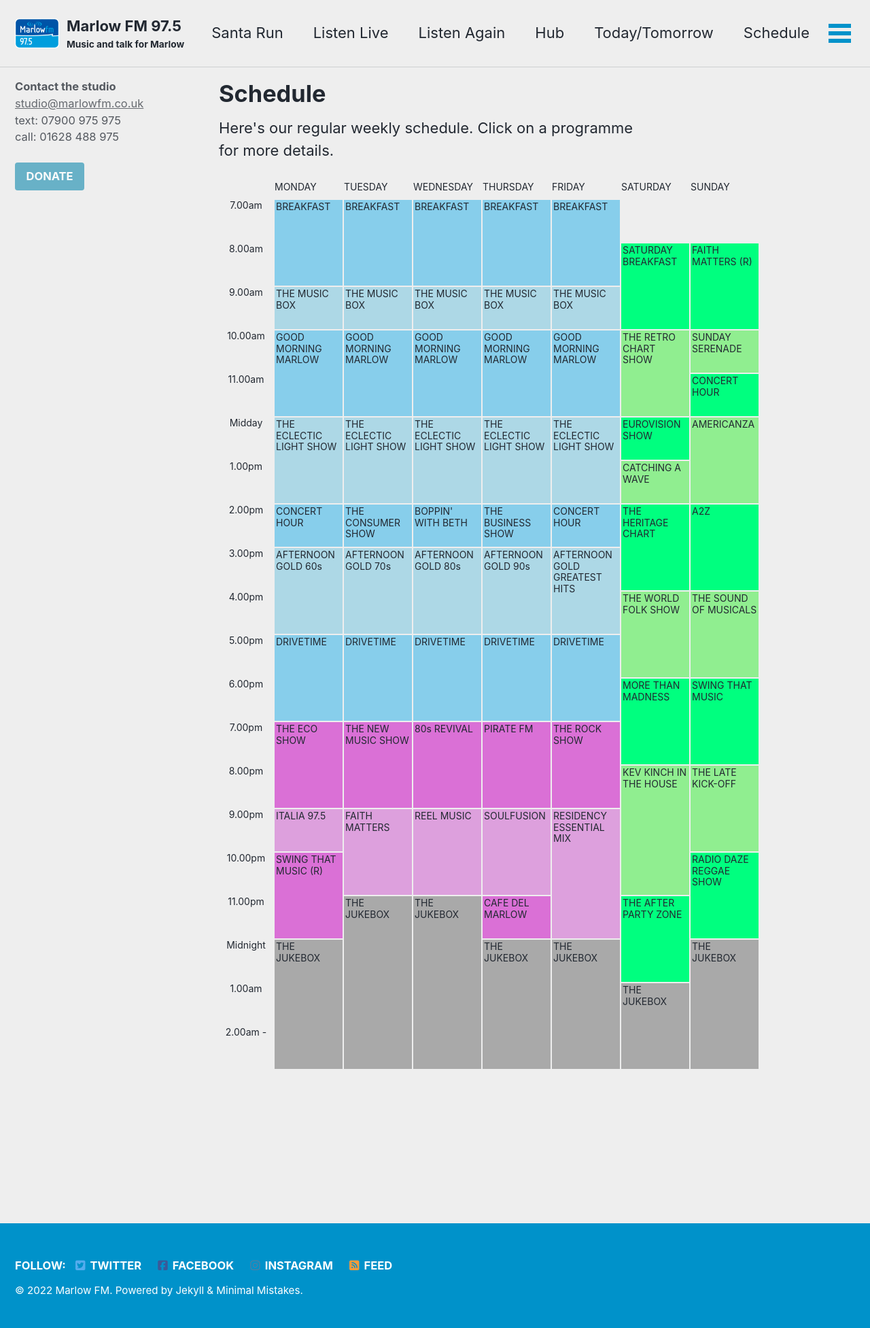
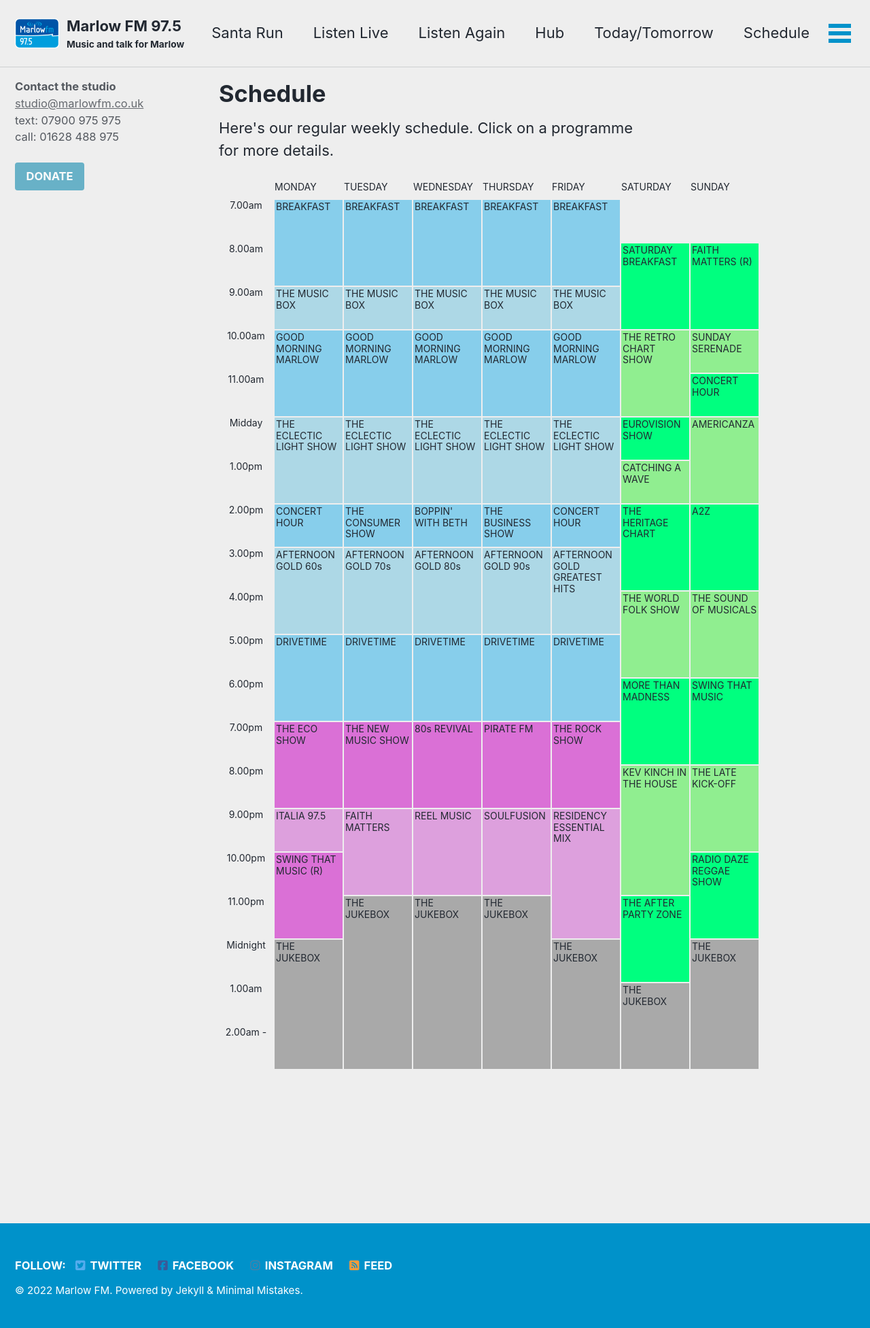
Before and after one commit to marlowfm/marlowfm.github.io, a Jekyll site: the page built from _pages/schedule.html, in a window 1280 px wide. Shown: the whole page at 68% size. Built offline with Jekyll 4.4.1, drawn with Linux system fonts in a browser that asks for light colours; cached includes are drawn as plain includes; nearby versions of some CDN libraries.

Commit message:
Remove CAF

```diff
--- a/_pages/schedule.html
+++ b/_pages/schedule.html
@@ -59,8 +59,8 @@
 			". ita fmt ree sfs rem kev sss"
 			"t2200 stm2 fmt ree sfs rem kev rdr"
 			". stm2 fmt ree sfs rem kev rdr"
-			"t2300 stm2 juk2 juk3 caf rem apz rdr"
-			". stm2 juk2 juk3 caf rem apz rdr"
+			"t2300 stm2 juk2 juk3 juk4 rem apz rdr"
+			". stm2 juk2 juk3 juk4 rem apz rdr"
 			"t0000 juk1 juk2 juk3 juk4 juk5 apz juk7"
 			". juk1 juk2 juk3 juk4 juk5 apz juk7"
 			"t0100 juk1 juk2 juk3 juk4 juk5 juk6 juk7"
@@ -610,13 +610,6 @@
 		color: inherit;
 	}
 
-	.caf {
-		grid-area: caf;
-		padding: 2px;
-		background-color: var(--background-weeknight-dark);
-		color: inherit;
-	}
-
 	.rck {
 		grid-area: rck;
 		padding: 2px;
@@ -825,7 +818,6 @@
 	<a class="ree" href="/programmes/reel-music/">REEL MUSIC</a>
 	<a class="pfm" href="/programmes/pirate-fm/">PIRATE FM</a>
 	<a class="sfs" href="/programmes/soulfusion/">SOULFUSION</a>
-	<a class="caf" href="/programmes/cafe-del-marlow/">CAFE DEL MARLOW</a>
 	<a class="rck" href="/programmes/rock-show/">THE ROCK SHOW</a>
 	<a class="rem" href="/programmes/residency-essential-mix/"
 		>RESIDENCY ESSENTIAL MIX</a
```
Also changed, not shown: _programmes/cafe-del-marlow.md (+1 -0 lines).
